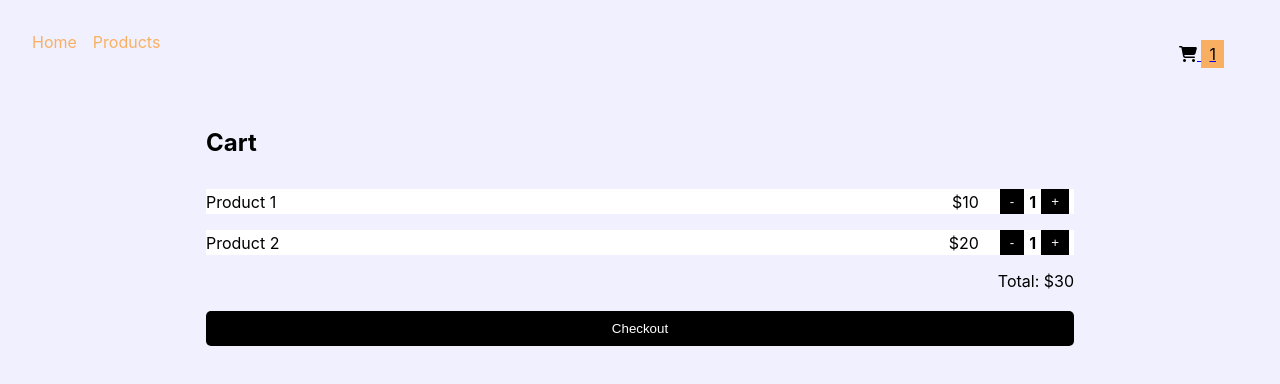
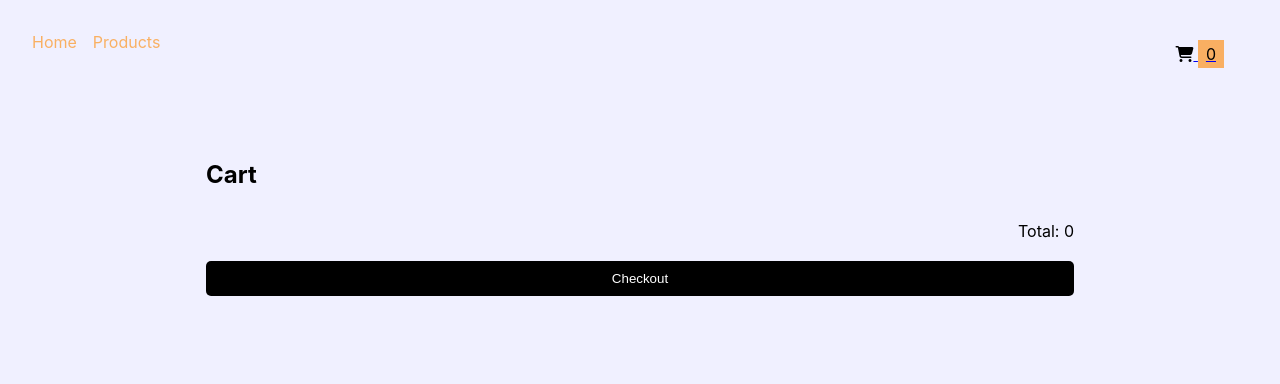
Before and after one commit to vikas-saini-7/ecom-store-react, a React (Create React App) app: page /cart in a window 1280 px wide. Shown: the top 384 px of the page. Built offline with nearby package versions, Linux system fonts and the light colour scheme.

Commit message:
cart functions added

```diff
--- a/src/components/Card.jsx
+++ b/src/components/Card.jsx
@@ -1,22 +1,26 @@
 import React from 'react';
+import { useDispatch } from 'react-redux';
 import { Link } from 'react-router-dom';
+import { addToCart, removeFromCart } from '../redux/cartSlice'
 
 // Function to truncate the description to two lines with ellipsis
 const truncateDescription = (text, maxChars) => {
   if (text.length > maxChars) {
-    // Truncate the description to the maximum characters
     const truncatedText = text.substring(0, maxChars);
-    // Find the index of the last space character to avoid cutting words in half
     const lastSpaceIndex = truncatedText.lastIndexOf(' ');
-    // Construct the final truncated text with ellipsis
     return `${truncatedText.substring(0, lastSpaceIndex)} ...`;
   }
   return text;
 };
 
+
 const Card = ({ product }) => {
   const { title, price, description, category, image, rating, id } = product;
+  const dispatch = useDispatch();
 
+  const handleAddToCart = () => {
+    dispatch(addToCart(product))
+  }
   return (
     <div className="card">
       <img src={image} alt={title} className="card-img" />
@@ -31,7 +35,7 @@ const Card = ({ product }) => {
           </div>
         </div>
         <div>
-          <button className='btn'>Add to Cart</button>
+          <button className='btn' onClick={handleAddToCart}>Add to Cart</button>
         </div>
       </div>
     </div>
--- a/src/components/MainNavigation.jsx
+++ b/src/components/MainNavigation.jsx
@@ -1,8 +1,10 @@
 import React from 'react'
 import { Link, NavLink } from 'react-router-dom'
 import classes from './MainNavigation.module.css'
+import { useSelector } from 'react-redux'
 
 const MainNavigation = () => {
+    const {items} = useSelector((state) => state.cart);
   return (
     <header className={classes.header}>
         <nav>
@@ -32,7 +34,7 @@ const MainNavigation = () => {
                     <i style={{fontSize:'1rem', color: 'black'}} class="fa-solid fa-cart-shopping"></i>
                 </span>
                 &nbsp;
-                <span className={classes.cartCounter}>1</span>
+                <span className={classes.cartCounter}>{items.length}</span>
             </div>
         </Link>
     </header>
--- a/src/components/MainNavigation.module.css
+++ b/src/components/MainNavigation.module.css
@@ -32,7 +32,6 @@
   }
   .cart:hover{
     background-color: rgba(0, 0, 0, 0.096);
-
   }
   .cartCounter{
     background-color: var(--color-primary-400);
--- a/src/index.css
+++ b/src/index.css
@@ -13,7 +13,8 @@ body {
   background-color: rgb(240, 240, 255);
 }
 main{
-  margin: 2re auto;
+  margin: 2rem auto;
+  max-width: 1400px;
 }
 :root{
   --color-primary-400: rgba(255, 136, 0, 0.614);
--- a/src/pages/CartPage.jsx
+++ b/src/pages/CartPage.jsx
@@ -1,51 +1,38 @@
 import React, { useState } from 'react';
 import './CartPage.css';
+import {useSelector} from 'react-redux'
 
 const CartPage = () => {
-  const [cart, setCart] = useState([
-    { id: 1, name: 'Product 1', price: 10, quantity: 1 },
-    { id: 2, name: 'Product 2', price: 20, quantity: 1 },
-    // Add more products as needed
-  ]);
+  const {items} = useSelector((state) => state.cart);
 
-  const getTotalPrice = () => {
-    return cart.reduce((total, product) => total + product.price * product.quantity, 0);
-  };
-
-  const handleAddProduct = (productId) => {
-    const updatedCart = cart.map(product =>
-      product.id === productId ? { ...product, quantity: product.quantity + 1 } : product
-    );
-    setCart(updatedCart);
-  };
-
-  const handleRemoveProduct = (productId) => {
-    const updatedCart = cart.map(product =>
-      product.id === productId && product.quantity > 1 ? { ...product, quantity: product.quantity - 1 } : product
-    );
-    setCart(updatedCart);
-  };
+  function totalPrice() {
+    let price = 0;
+    items.forEach(element => {
+      price = (element.price * element.quantity) + price
+    });
+    return price;
+  }
 
   return (
     <div className="cart-page">
       <div className="products-list">
       <h2>Cart</h2>
-        {cart.map(product => (
+        {items.map(product => (
           <div key={product.id} className="product">
             <div className="product-details">
-              <p>{product.name}</p>
+              <p>{product.title}</p>
             </div>
             <div className="product-actions">
               <p className='price'>${product.price}</p>
-              <button className="quantity-button" onClick={() => handleRemoveProduct(product.id)}>-</button>
+              <button className="quantity-button">-</button>
               <span className="quantity">{product.quantity}</span>
-              <button className="quantity-button" onClick={() => handleAddProduct(product.id)}>+</button>
+              <button className="quantity-button">+</button>
             </div>
           </div>
         ))}
 
       <div className="total-price">
-        <p>Total: ${getTotalPrice()}</p>
+        <p>Total: {totalPrice()}</p>
       </div>
       <button className="checkout-button">Checkout</button>
       </div>
--- a/src/redux/cartSlice.js
+++ b/src/redux/cartSlice.js
@@ -2,17 +2,28 @@ import { createSlice } from "@reduxjs/toolkit";
 
 const initialState = {
     items: [],
-    loading: false,
 }
 
 const cartSlice = createSlice({
     name: 'cart',
     initialState: initialState,
     reducers: {
-        addToCart (state, action) {},
+        addToCart (state, action) {
+            const newItem = action.payload;
+            const existingItem = state.items.find(item => item.id === newItem.id);
+            if (existingItem) {
+                // If the item already exists, increase its quantity
+                existingItem.quantity += 1;
+            } else {
+                // If the item doesn't exist, add it to the cart
+                state.items.push({...newItem, quantity: 1});
+            }
+        },
         removeFromCart (state, action) {}
     },
     extraReducers: builder => {}
 })
 
+export const {addToCart, removeFromCart} = cartSlice.actions
+
 export default cartSlice.reducer
```
